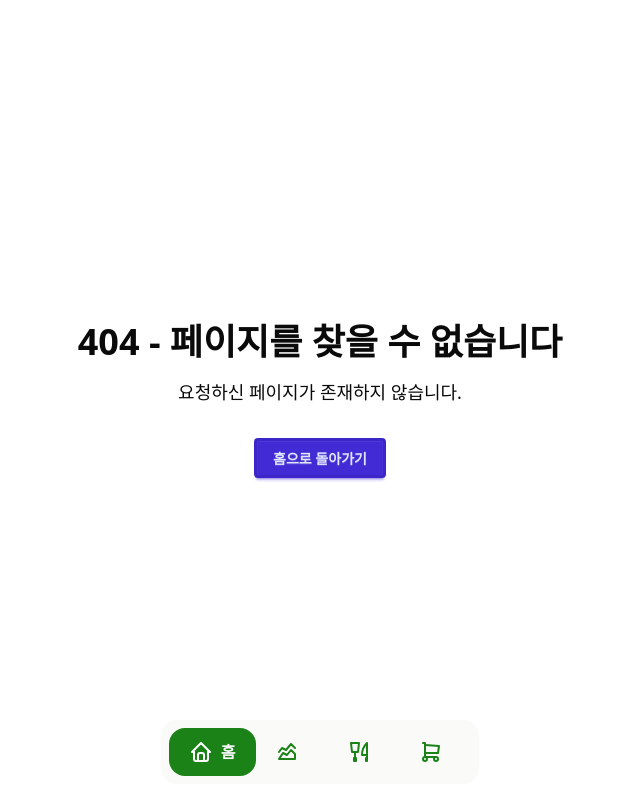
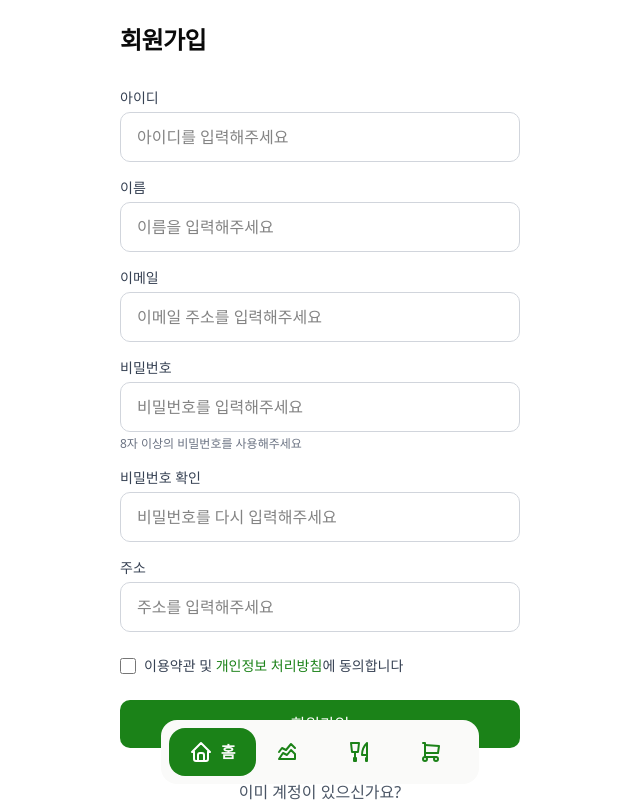
Before and after one commit to ojakgyo-ajou/frontend, a React (Vite) app: page /register in a window 1280 px wide. Before the commit this address had no page. Shown: the whole page, without its empty margins (320-960 px from the left). Built offline with nearby package versions, Linux system fonts and the light colour scheme.

Commit message:
feat: 회원가입 페이지 추가

```diff
--- /dev/null
+++ b/src/components/pages/Register.tsx
@@ -0,0 +1,190 @@
+import React, { useState } from 'react';
+
+export default function Register() {
+  const [id, setId] = useState('');
+  const [name, setName] = useState('');
+  const [email, setEmail] = useState('');
+  const [password, setPassword] = useState('');
+  const [confirmPassword, setConfirmPassword] = useState('');
+  const [address, setAddress] = useState('');
+  const [errorMessage, setErrorMessage] = useState('');
+
+  const handleSubmit = async (event: React.FormEvent<HTMLFormElement>) => {
+    event.preventDefault();
+
+    if (password !== confirmPassword) {
+      setErrorMessage('비밀번호가 일치하지 않습니다.');
+      return;
+    }
+
+    try {
+      const response = await fetch('/api/user/signup', {
+        method: 'POST',
+        headers: {
+          'Content-Type': 'application/json',
+        },
+        body: JSON.stringify({
+          id,
+          name,
+          email,
+          password,
+          address,
+        }),
+      });
+
+      const data = await response.json();
+
+      if (response.ok) {
+        console.log('Registration successful:', data);
+        // 회원가입 성공 처리 (예: 로그인 페이지로 리디렉션)
+        window.location.href = '/login';
+      } else {
+        console.error('Registration failed:', data);
+        setErrorMessage(data.message || '회원가입에 실패했습니다.');
+      }
+    } catch (error) {
+      console.error('Registration request error:', error);
+      setErrorMessage('서버 연결에 문제가 발생했습니다. 잠시 후 다시 시도해주세요.');
+    }
+  };
+
+  return (
+    <div className="w-full max-w-md mx-auto p-6">
+      <div className="flex justify-between items-center mb-8">
+        <h1 className="scroll-m-20 text-2xl font-semibold tracking-tight">회원가입</h1>
+      </div>
+
+      {errorMessage && (
+        <div className="mb-4 p-3 bg-red-50 border border-red-200 text-red-600 rounded-lg">{errorMessage}</div>
+      )}
+
+      <form onSubmit={handleSubmit}>
+        <div className="mb-4">
+          <label htmlFor="id" className="block text-sm font-medium text-gray-700 mb-1">
+            아이디
+          </label>
+          <input
+            type="text"
+            id="id"
+            value={id}
+            onChange={(e) => setId(e.target.value)}
+            className="w-full px-4 py-3 rounded-lg border border-gray-300 focus:outline-none focus:ring-2 focus:ring-primary focus:border-transparent"
+            placeholder="아이디를 입력해주세요"
+            required
+          />
+        </div>
+
+        <div className="mb-4">
+          <label htmlFor="name" className="block text-sm font-medium text-gray-700 mb-1">
+            이름
+          </label>
+          <input
+            type="text"
+            id="name"
+            value={name}
+            onChange={(e) => setName(e.target.value)}
+            className="w-full px-4 py-3 rounded-lg border border-gray-300 focus:outline-none focus:ring-2 focus:ring-primary focus:border-transparent"
+            placeholder="이름을 입력해주세요"
+            required
+          />
+        </div>
+
+        <div className="mb-4">
+          <label htmlFor="email" className="block text-sm font-medium text-gray-700 mb-1">
+            이메일
+          </label>
+          <input
+            type="email"
+            id="email"
+            value={email}
+            onChange={(e) => setEmail(e.target.value)}
+            className="w-full px-4 py-3 rounded-lg border border-gray-300 focus:outline-none focus:ring-2 focus:ring-primary focus:border-transparent"
+            placeholder="이메일 주소를 입력해주세요"
+            required
+          />
+        </div>
+
+        <div className="mb-4">
+          <label htmlFor="password" className="block text-sm font-medium text-gray-700 mb-1">
+            비밀번호
+          </label>
+          <input
+            type="password"
+            id="password"
+            value={password}
+            onChange={(e) => setPassword(e.target.value)}
+            className="w-full px-4 py-3 rounded-lg border border-gray-300 focus:outline-none focus:ring-2 focus:ring-primary focus:border-transparent"
+            placeholder="비밀번호를 입력해주세요"
+            required
+            minLength={8}
+          />
+          <p className="text-xs text-gray-500 mt-1">8자 이상의 비밀번호를 사용해주세요</p>
+        </div>
+
+        <div className="mb-4">
+          <label htmlFor="confirmPassword" className="block text-sm font-medium text-gray-700 mb-1">
+            비밀번호 확인
+          </label>
+          <input
+            type="password"
+            id="confirmPassword"
+            value={confirmPassword}
+            onChange={(e) => setConfirmPassword(e.target.value)}
+            className="w-full px-4 py-3 rounded-lg border border-gray-300 focus:outline-none focus:ring-2 focus:ring-primary focus:border-transparent"
+            placeholder="비밀번호를 다시 입력해주세요"
+            required
+          />
+        </div>
+
+        <div className="mb-6">
+          <label htmlFor="address" className="block text-sm font-medium text-gray-700 mb-1">
+            주소
+          </label>
+          <input
+            type="text"
+            id="address"
+            value={address}
+            onChange={(e) => setAddress(e.target.value)}
+            className="w-full px-4 py-3 rounded-lg border border-gray-300 focus:outline-none focus:ring-2 focus:ring-primary focus:border-transparent"
+            placeholder="주소를 입력해주세요"
+            required
+          />
+        </div>
+
+        <div className="mb-6">
+          <div className="flex items-center">
+            <input
+              id="terms"
+              type="checkbox"
+              className="h-4 w-4 text-primary focus:ring-primary border-gray-300 rounded"
+              required
+            />
+            <label htmlFor="terms" className="ml-2 block text-sm text-gray-700">
+              <span>
+                이용약관 및{' '}
+                <a href="#" className="text-primary hover:underline">
+                  개인정보 처리방침
+                </a>
+                에 동의합니다
+              </span>
+            </label>
+          </div>
+        </div>
+
+        <button
+          type="submit"
+          className="w-full bg-primary text-white py-3 rounded-lg font-medium hover:bg-green-700 transition duration-200 flex justify-center items-center"
+        >
+          회원가입
+        </button>
+      </form>
+
+      <div className="mt-8 text-center">
+        <p className="text-gray-600">이미 계정이 있으신가요?</p>
+        <a href="/login" className="text-primary font-medium hover:underline mt-1 inline-block">
+          로그인 하기
+        </a>
+      </div>
+    </div>
+  );
+}
--- a/src/routes.tsx
+++ b/src/routes.tsx
@@ -2,6 +2,7 @@ import { Route, Routes } from 'react-router';
 import Root from '@/components/pages/Root';
 import Home from '@/components/pages/Home';
 import Login from '@/components/pages/Login';
+import Register from '@/components/pages/Register';
 import List from '@/components/pages/List';
 import Item from '@/components/pages/Item';
 import Product from '@/components/pages/Product';
@@ -14,6 +15,7 @@ export default function AppRoutes() {
       <Route path="/" element={<Root />}>
         <Route index element={<Home />} />
         <Route path="login" element={<Login />} />
+        <Route path="register" element={<Register />} />
         <Route path="list" element={<List />} />
         <Route path="item/:item" element={<Item />} />
         <Route path="product/:item" element={<Product />} />
```
